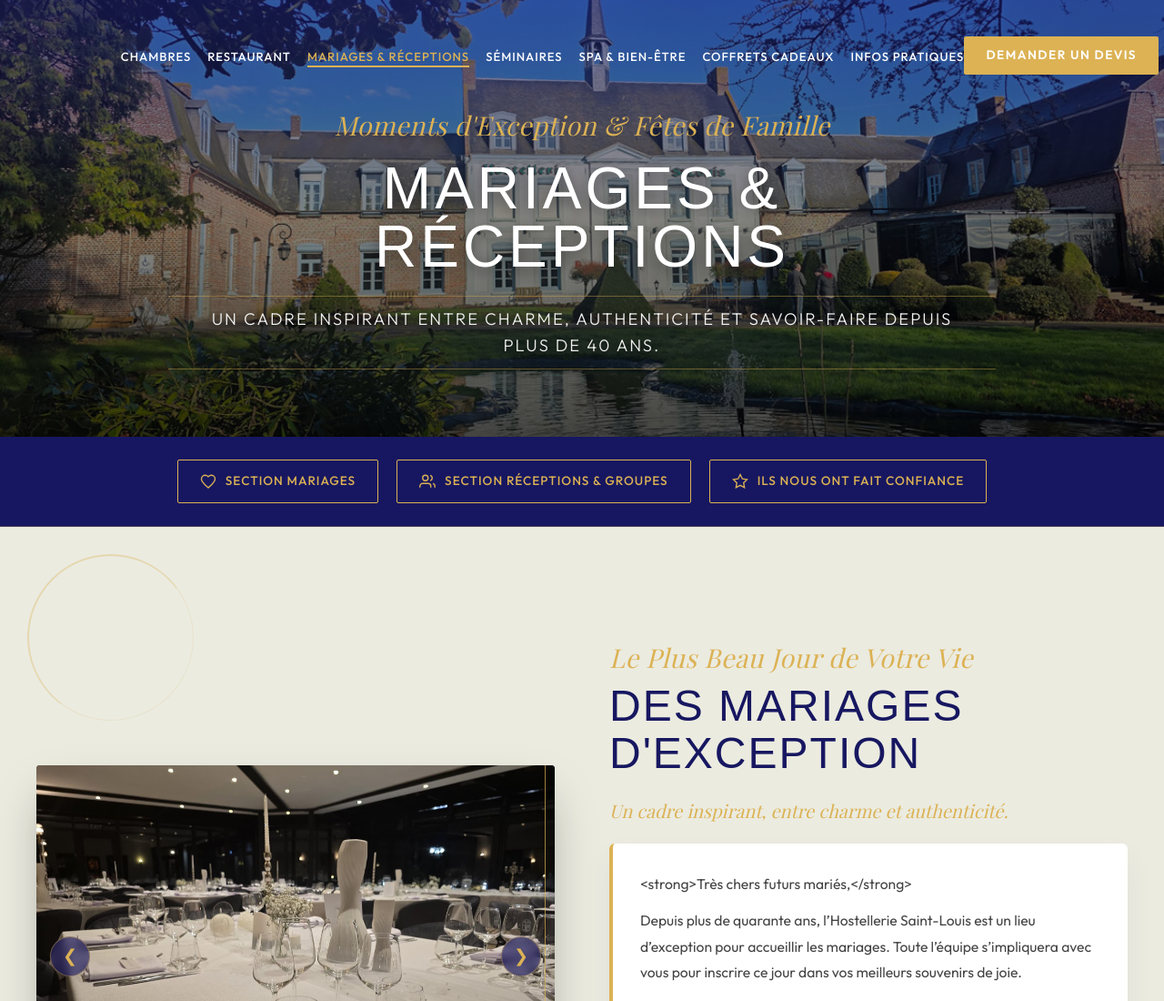
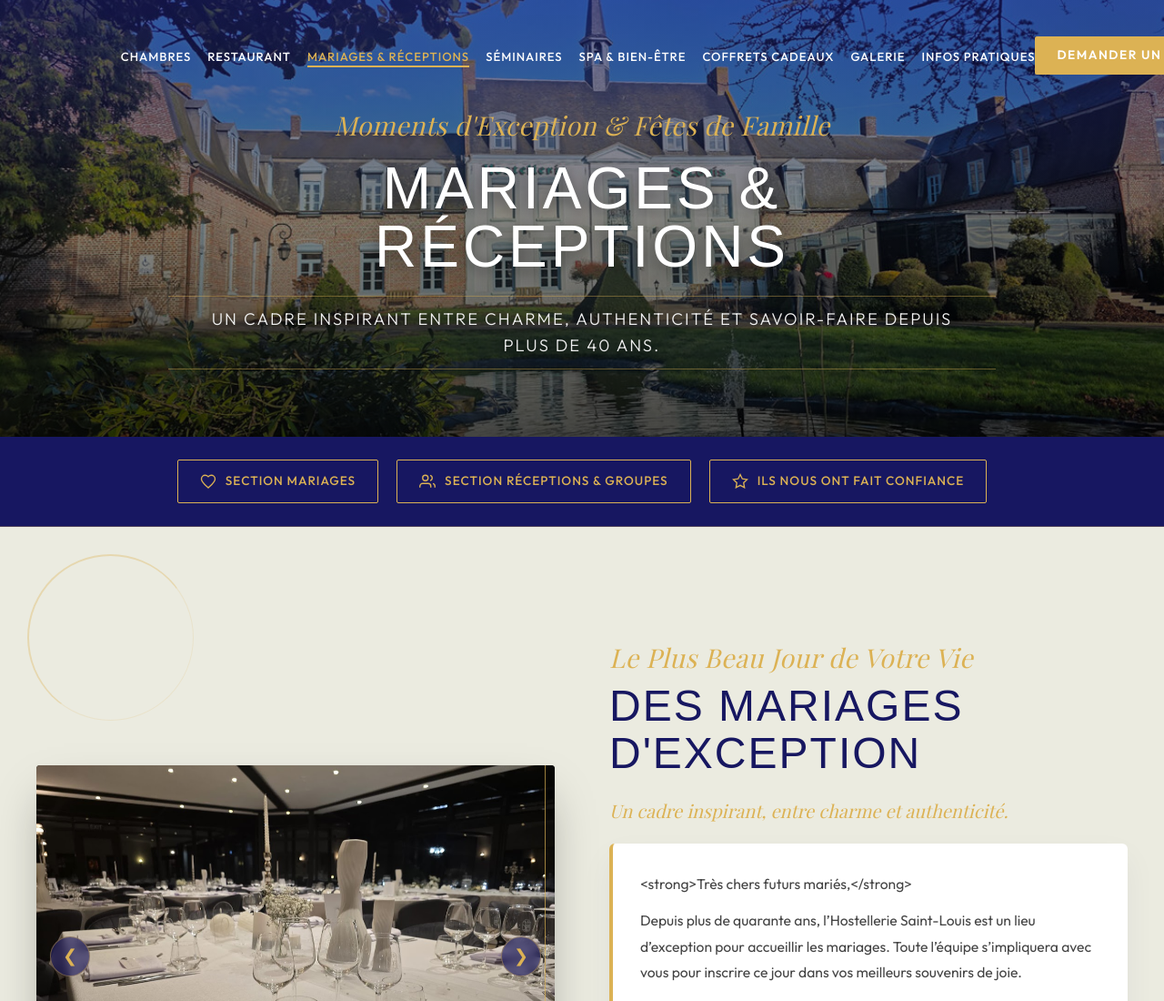
Before and after one commit to Audaceweb/hostelleriesaintlouis, a plain HTML site: page mariages.html in a window 1280 px wide. Shown: the top 1100 px of the page at 91% size. Drawn offline with nearby package versions, Linux system fonts and the light colour scheme; a web font is replaced by a local one.

```diff
--- a/mariages.html
+++ b/mariages.html
@@ -41,6 +41,7 @@
                 <li><a href="seminaires.html">Séminaires</a></li>
                 <li><a href="spa.html">Spa & Bien-être</a></li>
                 <li><a href="coffrets.html">Coffrets Cadeaux</a></li>
+                <li><a href="galerie.html">Galerie</a></li>
                 <li><a href="infos.html">Infos Pratiques</a></li>
             </ul>
         </nav>
```
